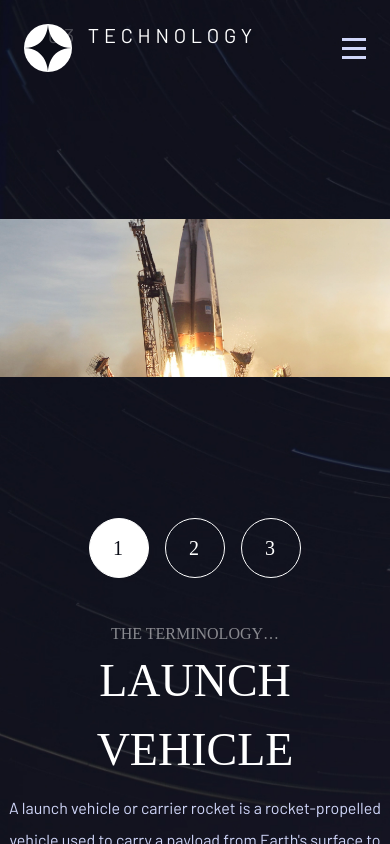
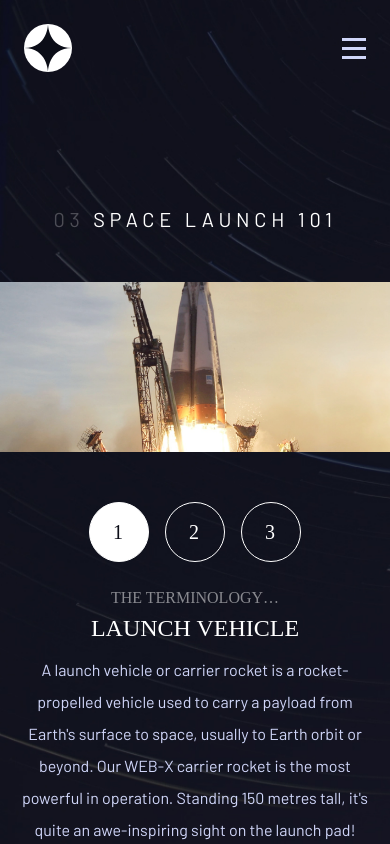
Before and after one commit to fantee-hub/space, a Next.js app: page /technology in a window 390 px wide. Built offline with nearby package versions, Linux system fonts and the light colour scheme; a web font is replaced by a local one.

Commit message:
mobile responsiveness on all sections

```diff
--- a/pages/crew.tsx
+++ b/pages/crew.tsx
@@ -19,10 +19,10 @@ function Crew() {
 
   console.log(data);
   return (
-    <div className="bg-background-3 bg-cover bg-no-repeat h-screen flex place-items-center w-full overflow-hidden lg:items-start">
+    <div className="bg-background-3 bg-cover bg-no-repeat h-screen flex place-items-center w-full lg:items-start  sm:overflow-auto">
       <div className="crew-container w-[100%]  mt-[12rem] lg:mt-[10rem]">
-        <div className="sub-header font-con ml-[10rem] lg:ml-[3rem]">
-          <p className="text-white tracking-[4.725px] text-[20px]">
+        <div className="sub-header font-con ml-[10rem] mdd:ml-[3rem] sm:text-center sm:m-0">
+          <p className="text-white tracking-[4.725px] text-[20px] sm:text-[16px]">
             <span className="text-white opacity-25">02</span> MEET YOUR CREW
           </p>
         </div>
@@ -38,23 +38,23 @@ function Crew() {
             data.length &&
             data.map((data, index) => (
               <SwiperSlide key={index}>
-                <div className="crew-content flex gap-[2rem] items-center mx-[10rem] lg:flex-col lg:mt-12">
-                  <div className="txts max-w-[32rem] lg:text-center relative">
-                    <h2 className="font-fair text-[24px] text-white opacity-50 uppercase">
+                <div className="crew-content flex gap-[2rem] items-center mx-[10rem] mdd:flex-col lg:mt-12 sm:m-0 sm:flex-col-reverse sm:mt-[5rem] lgg:flex-row">
+                  <div className="txts max-w-[32rem] lg:text-center relative sm:w-full sm:px-4">
+                    <h2 className="font-fair text-[24px] text-white opacity-50 uppercase sm:text-[16px] sm:mt-[6rem]">
                       {data.occupation}
                     </h2>
-                    <h1 className="font-fair text-white text-[46px] uppercase">
+                    <h1 className="font-fair text-white text-[46px] uppercase sm:text-[24px]">
                       {data.name}
                     </h1>
-                    <p className="text-[#D0D6F9] font-body leading-[32px] mt-2">
+                    <p className="text-[#D0D6F9] font-body leading-[32px] mt-2 sm:pb-[50px]">
                       {data.description}
                     </p>
                   </div>
-                  <div className="image lg:mt-[3rem]">
+                  <div className="image mdd:mt-[3rem] sm:m-0 sm:border-b-[1px] sm:border-[#383B4B]">
                     <img
                       src={data.image}
                       alt={data.name}
-                      className="h-[80vh] w-[100%] object-contain "
+                      className="h-[80vh] w-[100%] object-contain sm:w-[427px] sm:h-[223px]"
                     />
                   </div>
                 </div>
--- a/pages/destination.tsx
+++ b/pages/destination.tsx
@@ -17,7 +17,7 @@ function Destination() {
     fetchTabData();
   }, []);
   return (
-    <div className="bg-background-2 bg-cover bg-no-repeat h-screen flex place-items-center w-full overflow-hidden lg:items-start lg:overflow-auto">
+    <div className="bg-background-2 bg-cover bg-no-repeat h-screen flex place-items-center w-full  lg:items-start sm:h-auto">
       <div className="contents-container  mt-[10rem]  w-full ">
         <div className="sub-header font-con ml-[10rem] sm:m-0 mdd:ml-[3rem] sm:text-center">
           <p className="text-white tracking-[4.725px] text-[20px] sm:text-[16px]">
--- a/pages/technology.tsx
+++ b/pages/technology.tsx
@@ -18,16 +18,16 @@ function Technology() {
     fetchTabData();
   }, []);
   return (
-    <div className="bg-background-4 bg-cover bg-no-repeat h-screen flex place-items-center w-full overflow-hidden lg:items-center lg:overflow-y-auto">
+    <div className="bg-background-4 bg-cover bg-no-repeat h-screen flex place-items-center w-full  lg:items-center sm:overflow-auto">
       <div className="contents-container  mt-[10rem]  w-full ">
-        <div className="sub-header font-con ml-[10rem] lg:ml-[3rem] lg:mb-[3rem]">
+        <div className="sub-header font-con ml-[10rem] mdd:ml-[3rem] lg:mb-[3rem] sm:ml-0 lg:mt-[6rem] sm:text-center">
           <p className="text-white tracking-[4.725px] text-[20px]">
-            <span className="text-white opacity-25">03</span> TECHNOLOGY
+            <span className="text-white opacity-25">03</span> SPACE LAUNCH 101
           </p>
         </div>
         <div className="technology-content flex justify-between items-center ml-[10rem] lg:flex-col-reverse lg:ml-0">
           <div className="flex gap-6  content lg:flex-col">
-            <div className="tab-panel lg:flex lg:justify-center lg:items-center gap-4 lg:my-5">
+            <div className="tab-panel lg:flex lg:justify-center lg:items-center gap-4 mdd:my-5 sm:mt-[50px]">
               <div
                 className={` ${
                   toggleTab === 0 ? "tab-active" : ""
@@ -54,13 +54,13 @@ function Technology() {
                 3
               </div>
             </div>
-            <div className="main-content max-w-[30rem] lg:text-center">
+            <div className="main-content max-w-[30rem] lg:text-center sm:px-4 sm:pb-[50px]">
               {data && data.length && (
                 <>
                   <h2 className="font-fair text-[16px] text-white opacity-50 uppercase">
                     {data[toggleTab].header}
                   </h2>
-                  <h1 className="font-fair text-white text-[46px] uppercase">
+                  <h1 className="font-fair text-white text-[46px] uppercase sm:text-[24px]">
                     {data[toggleTab].title}
                   </h1>
                   <p className="text-[#D0D6F9] font-body leading-[32px] mt-2">
@@ -87,7 +87,7 @@ function Technology() {
                 <img
                   src={data[toggleTab].imageMobile}
                   alt={data[toggleTab].title}
-                  className="w-[400px] h-[400px] object-contain lg:w-[100vw]"
+                  className="w-[400px] h-[400px] object-contain lg:w-[100vw] lg:h-[170px] lg:object-cover"
                 />
               </>
             )}
--- a/styles/index.css
+++ b/styles/index.css
@@ -78,4 +78,15 @@
       z-index: -1;
     }
   }
+  @media screen and (max-width: 763px) {
+    .crew-container .swiper .swiper-pagination {
+      bottom: 80px;
+      top: 310px;
+      left: -2px;
+      width: 100%;
+    }
+    .crew-container .swiper .swiper-pagination {
+      z-index: -1;
+    }
+  }
 }
```
